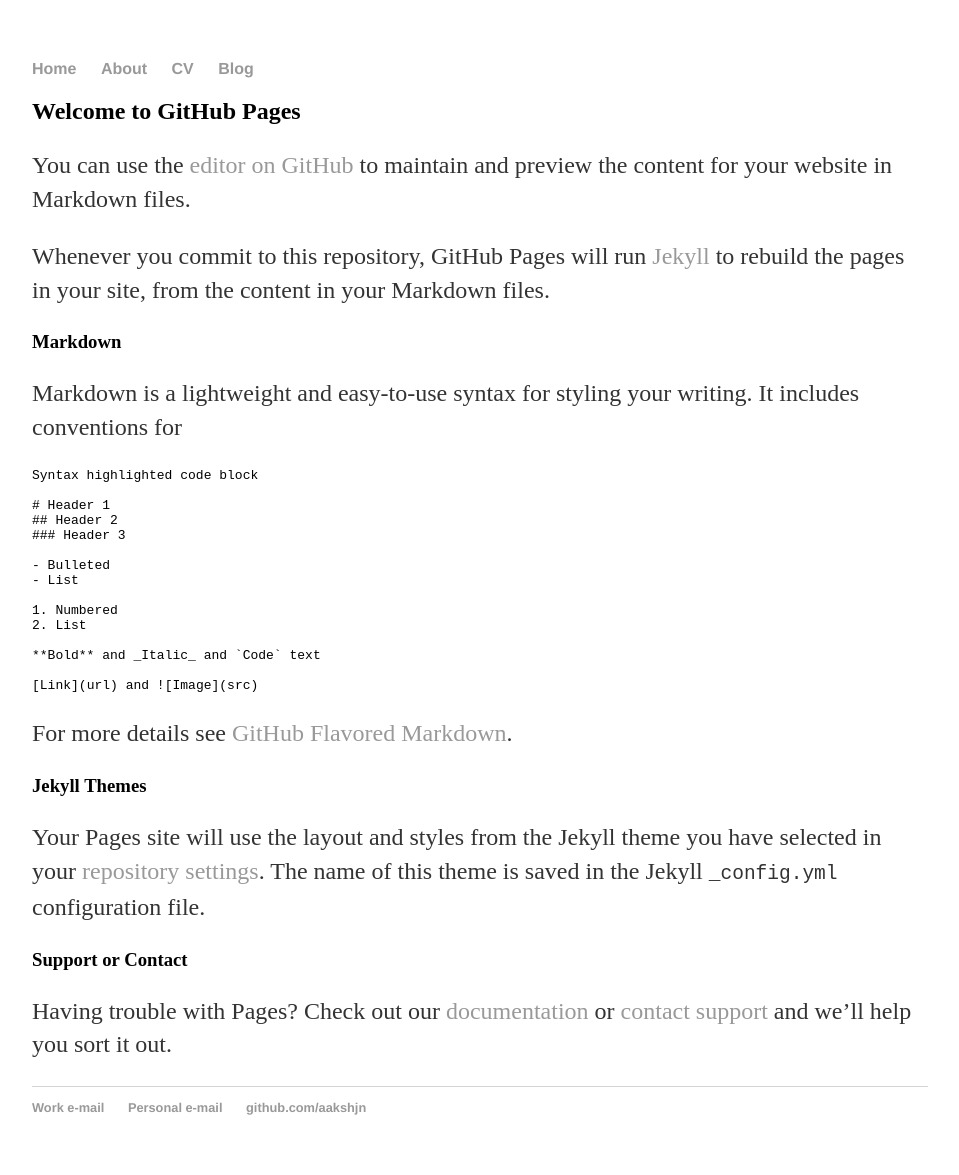
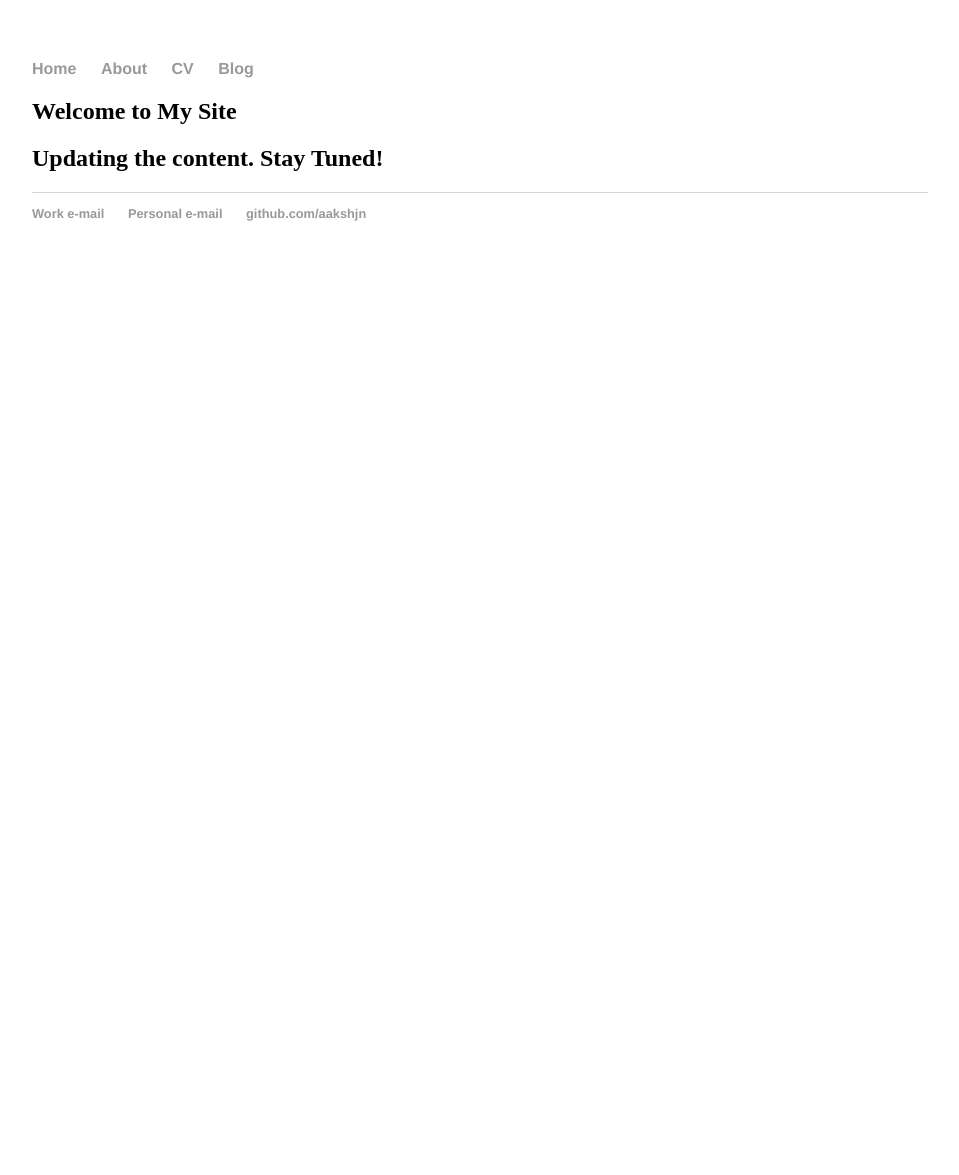
Before and after one commit to aakshjn/aakshjn.github.io, a Jekyll site: the page built from index.md, in a window 1280 px wide. Shown: the whole page, without its empty margins (160-1119 px from the left). Built offline with Jekyll 4.4.1, drawn with Linux system fonts in a browser that asks for light colours; our own code applies the rules of GitHub Pages for plain Markdown files; after the commit the page ends 900 px from its top, so only the background shows below that.

Commit message:
Update index.md

````diff
--- a/index.md
+++ b/index.md
@@ -1,37 +1,3 @@
-## Welcome to GitHub Pages
+## Welcome to My Site
 
-You can use the [editor on GitHub](https://github.com/aakshjn/aakshjn.github.io/edit/master/index.md) to maintain and preview the content for your website in Markdown files.
-
-Whenever you commit to this repository, GitHub Pages will run [Jekyll](https://jekyllrb.com/) to rebuild the pages in your site, from the content in your Markdown files.
-
-### Markdown
-
-Markdown is a lightweight and easy-to-use syntax for styling your writing. It includes conventions for
-
-```markdown
-Syntax highlighted code block
-
-# Header 1
-## Header 2
-### Header 3
-
-- Bulleted
-- List
-
-1. Numbered
-2. List
-
-**Bold** and _Italic_ and `Code` text
-
-[Link](url) and ![Image](src)
-```
-
-For more details see [GitHub Flavored Markdown](https://guides.github.com/features/mastering-markdown/).
-
-### Jekyll Themes
-
-Your Pages site will use the layout and styles from the Jekyll theme you have selected in your [repository settings](https://github.com/aakshjn/aakshjn.github.io/settings). The name of this theme is saved in the Jekyll `_config.yml` configuration file.
-
-### Support or Contact
-
-Having trouble with Pages? Check out our [documentation](https://help.github.com/categories/github-pages-basics/) or [contact support](https://github.com/contact) and we’ll help you sort it out.
+## Updating the content. Stay Tuned!
````
